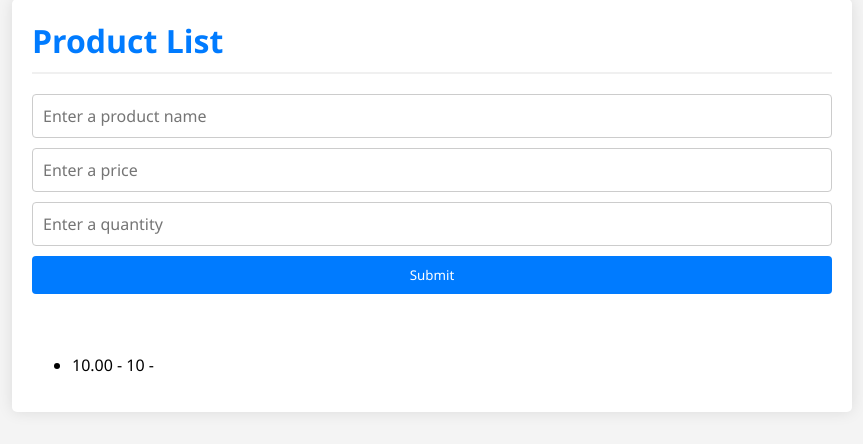
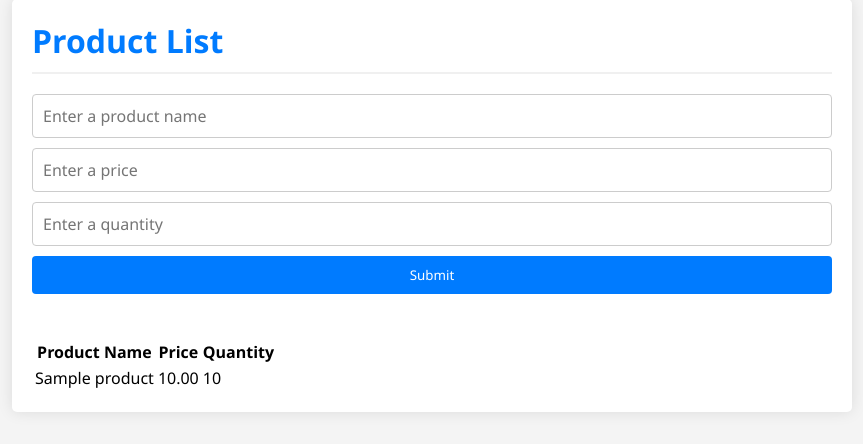
Before and after one commit to ZeelPatel18/DevOps-Project, a Flask app: page / in a window 1280 px wide. Shown: the part 51-495 px from the top of the page, without its empty margins (208-1071 px from the left). Run offline with Flask 2, Linux system fonts and the light colour scheme; tables that the repository leaves empty hold one stand-in row (values such as "Sample post"); some libraries are stand-ins or nearby versions.

Commit message:
Update index.html

```diff
--- a/templates/index.html
+++ b/templates/index.html
@@ -102,13 +102,25 @@
             <input type="submit" value="Submit">
         </form>
         <br><br>
-        <ul>
-            {% for product in products %}
-                <li>
-                    {{ product[1] }} - {{ product[2] }} - {{ product[3] }}
-                </li>
-            {% endfor %}
-        </ul>
+        <table>
+    <thead>
+        <tr>
+            <th>Product Name</th>
+            <th>Price</th>
+            <th>Quantity</th>
+        </tr>
+    </thead>
+    <tbody>
+        {% for product in products %}
+            <tr>
+                <td>{{ product[0] }}</td>
+                <td>{{ product[1] }}</td>
+                <td>{{ product[2] }}</td>
+            </tr>
+        {% endfor %}
+    </tbody>
+</table>
+
     </div>
 </body>
 
```
